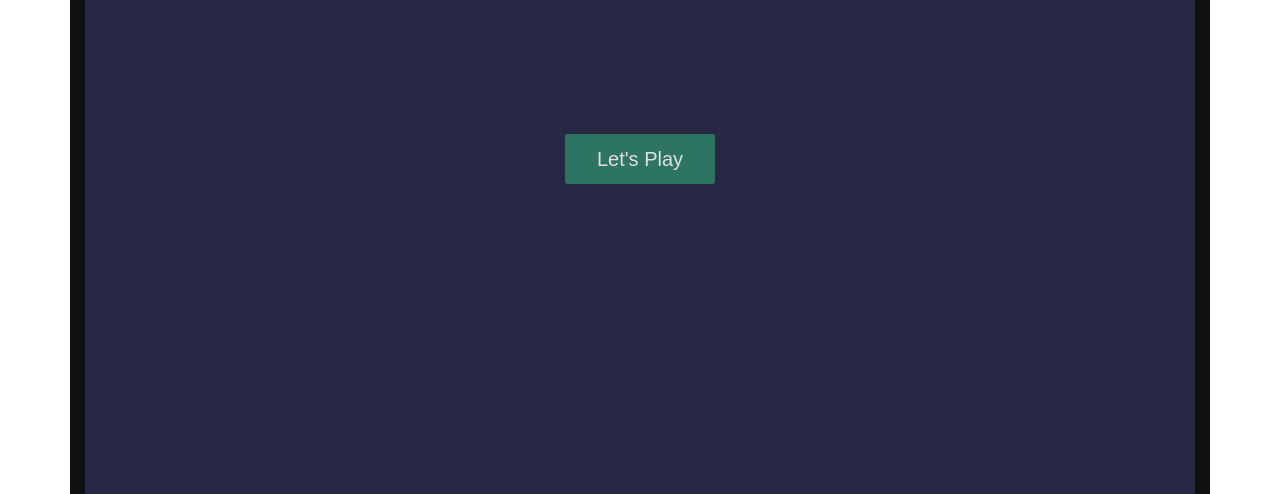
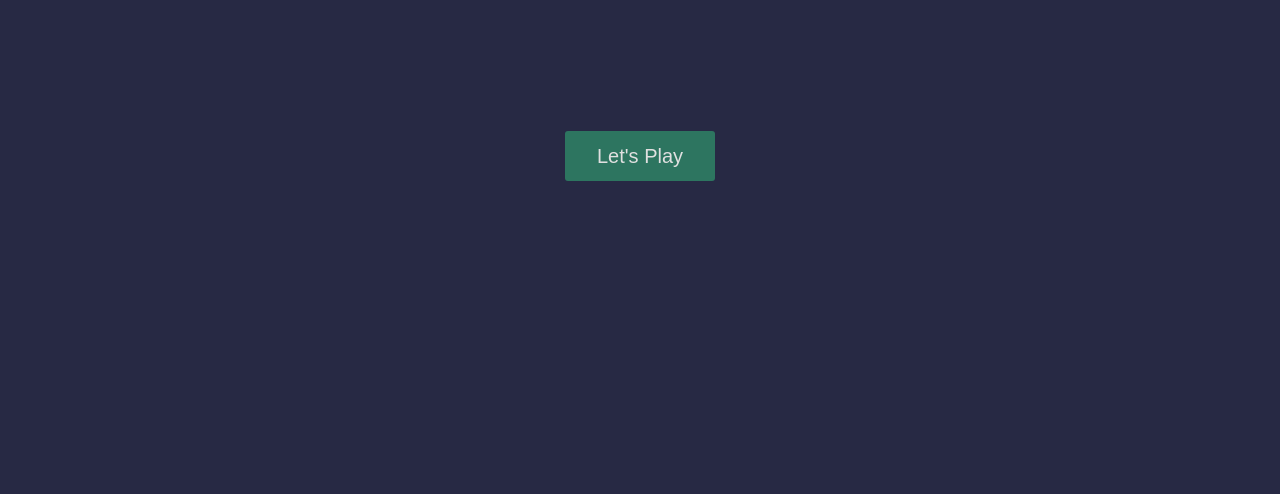
Before and after one commit to thundergear-max/60081, a plain HTML site: page index.html in a window 1280 px wide. Shown: the part 306-800 px from the top of the page. Drawn offline with nearby package versions, Linux system fonts and the light colour scheme.

Commit message:
Update index.html

```diff
--- a/index.html
+++ b/index.html
@@ -5,19 +5,15 @@
   <meta charset="UTF-8" />
   <meta name="viewport" content="width=device-width, initial-scale=1.0" />
   <meta http-equiv="X-UA-Compatible" content="ie=edge" />
-  <link rel="stylesheet" href="https://stackpath.bootstrapcdn.com/bootstrap/4.3.1/css/bootstrap.min.css">
   <link rel="icon" href="./img/drawing.png" type="image/png" sizes="30x30">
   <link rel="stylesheet" href="./css/main.css" />
   <title>Rock paper and scissors</title>
-  <style>
-  .bg-grow{
-    background: #111;
-   }
-  </style>
+
+
 </head>
 
 <body>
-<div class="container bg-grow">
+
   <section class="game">
     <div class="score">
       <div class="player-score">
@@ -48,7 +44,7 @@
       </div>
     </div>
   </section>
-</div>
+
   <script src="./js/app.js"></script>
 </body>
 
```
